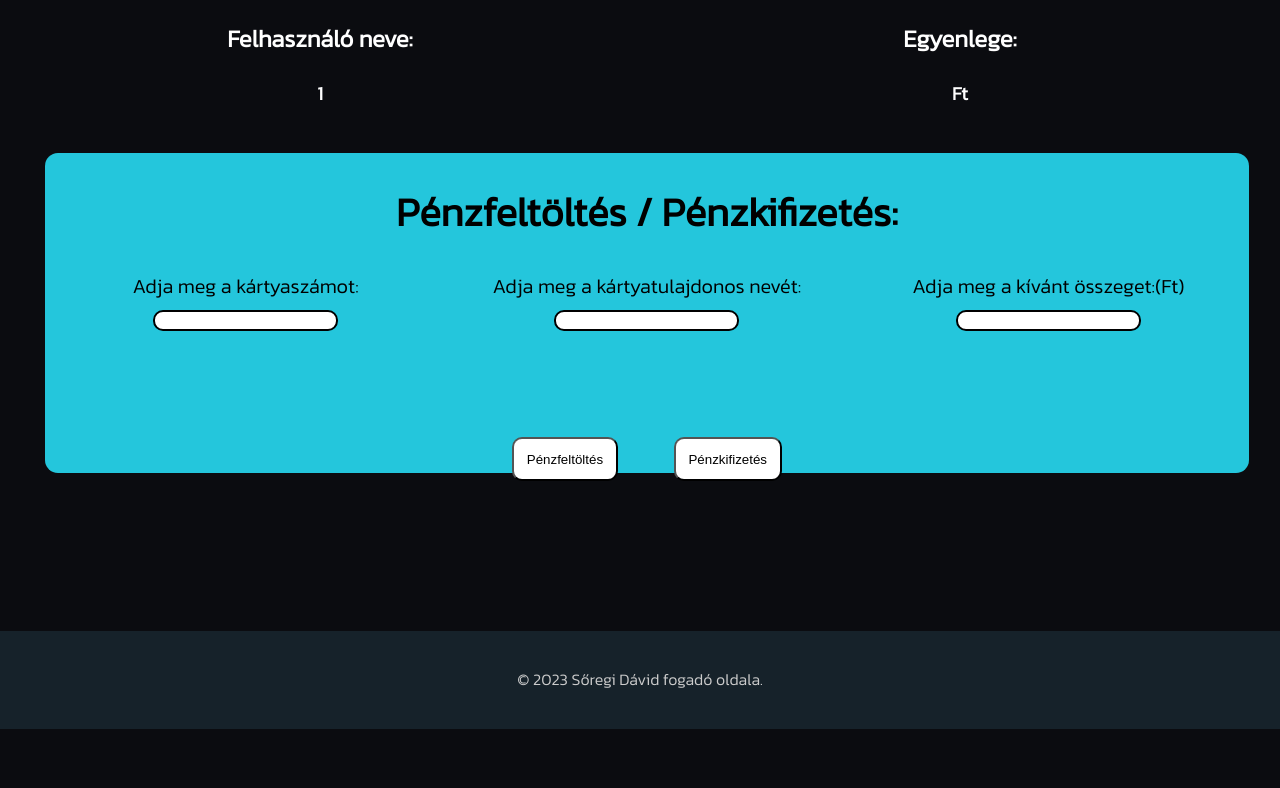
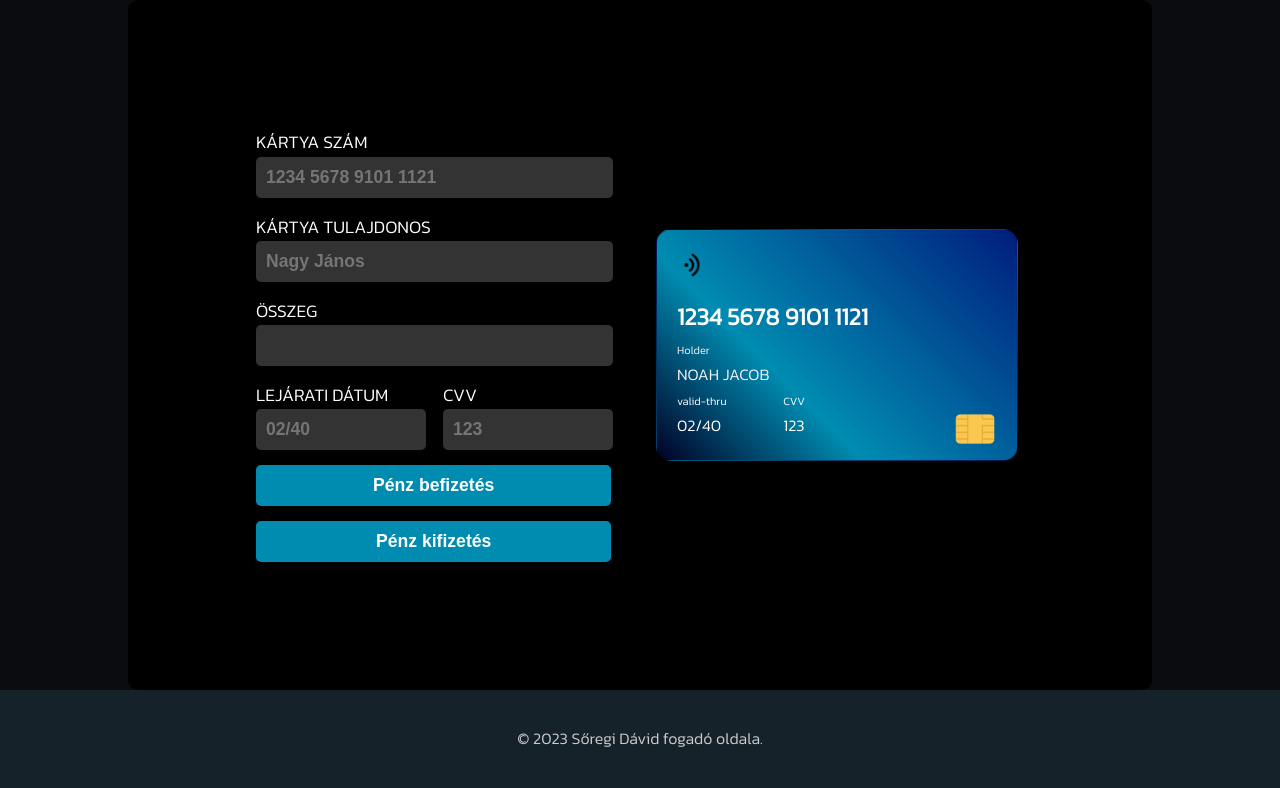
Before and after one commit to Lastwyn/Fogadas_zaro1, a PHP site: page /fogadas_zarouj/penztarca.php in a window 1280 px wide. Shown: the part 78-866 px from the top of the page. Before the commit the page ends 807 px from the top, so only its background shows below. Run offline with PHP 8.4, Linux system fonts and the light colour scheme; the visitor is signed in with stand-in values (Sample User, id 1); data comes from the database, SQL or seed files in the repository; data that the repository does not hold is empty.

Commit message:
penztarca

```diff
--- a/fogadas_zarouj/header.php
+++ b/fogadas_zarouj/header.php
@@ -27,6 +27,7 @@ if (isset($_SESSION['felhasz_id']) ? $_SESSION['felhasz_id'] = $db->security($_S
   <link rel="preconnect" href="https://fonts.googleapis.com">
   <link rel="preconnect" href="https://fonts.gstatic.com" crossorigin>
   <link href="https://fonts.googleapis.com/css2?family=Kanit:ital,wght@0,300;1,400&display=swap" rel="stylesheet">
+
 
 </head>
 
--- /dev/null
+++ b/fogadas_zarouj/js.js
@@ -0,0 +1,63 @@
+const form = document.querySelector("#credit-card");
+
+const cardNumber = document.querySelector("#card-number");
+const cardHolder = document.querySelector("#name-text");
+const cardExpiration = document.querySelector("#valid-thru-text");
+const cardCVV = document.querySelector("#cvv-text");
+
+const cardNumberText = document.querySelector(".number-vl");
+const cardHolderText = document.querySelector(".name-vl");
+const cardExpirationText = document.querySelector(".expiration-vl");
+const cardCVVText = document.querySelector(".cvv-vl");
+
+cardNumber.addEventListener("keyup", (e) => {
+    if (!e.target.value) {
+        cardNumberText.innerText = "1234 5678 9101 1121";
+    } else {
+        const valuesOfInput = e.target.value.replaceAll(" ", "");
+
+        if (e.target.value.length > 14) {
+            e.target.value = valuesOfInput.replace(/(\d{4})(\d{4})(\d{4})(\d{0,4})/, "$1 $2 $3 $4");
+            cardNumberText.innerHTML = valuesOfInput.replace(/(\d{4})(\d{4})(\d{4})(\d{0,4})/, "$1 $2 $3 $4");
+        } else if (e.target.value.length > 9) {
+            e.target.value = valuesOfInput.replace(/(\d{4})(\d{4})(\d{0,4})/, "$1 $2 $3");
+            cardNumberText.innerHTML = valuesOfInput.replace(/(\d{4})(\d{4})(\d{0,4})/, "$1 $2 $3");
+        } else if (e.target.value.length > 4) {
+            e.target.value = valuesOfInput.replace(/(\d{4})(\d{0,4})/, "$1 $2");
+            cardNumberText.innerHTML = valuesOfInput.replace(/(\d{4})(\d{0,4})/, "$1 $2");
+        } else {
+            cardNumberText.innerHTML = valuesOfInput
+        }
+    }
+})
+
+cardHolder.addEventListener("keyup", (e) => {
+    if (!e.target.value) {
+        cardHolderText.innerHTML = "NOAH JACOB";
+    } else {
+        cardHolderText.innerHTML = e.target.value.toUpperCase();
+    }
+})
+
+cardExpiration.addEventListener("keyup", (e) => {
+    if (!e.target.value) {
+        cardExpirationText.innerHTML = "02/40";
+    } else {
+        const valuesOfInput = e.target.value.replace("/", "");
+
+        if (e.target.value.length > 2) {
+            e.target.value = valuesOfInput.replace(/^(\d{2})(\d{0,2})/, "$1/$2");
+            cardExpirationText.innerHTML = valuesOfInput.replace(/^(\d{2})(\d{0,2})/, "$1/$2");
+        } else {
+            cardExpirationText.innerHTML = valuesOfInput;
+        }
+    }
+})
+
+cardCVV.addEventListener("keyup", (e) => {
+    if (!e.target.value) {
+        cardCVVText.innerHTML = "123";
+    } else {
+        cardCVVText.innerHTML = e.target.value;
+    }
+})
--- a/fogadas_zarouj/kinezet.css
+++ b/fogadas_zarouj/kinezet.css
@@ -495,7 +495,135 @@ a{
   border: none;
   border-radius: 10px;
   text-align: center;
-  width: 110%;
+  width: 115%;
   margin: 0 auto 0 auto;
 }
 /*#endregion register*/
+
+.ui{
+  border: 0;
+  box-shadow: 0 0 10´x 0 rgba(149, 184, 209, .5);
+  border-radius: 10px;
+  width: 60%;
+  margin: 0 auto;
+  padding: 10%;
+  display: flex;
+  gap: 20px;
+  background-color: rgb(0, 0, 0);
+}
+.container-left {
+  width: 50%;
+}
+
+.container-right {
+  width: 50%;
+  display: flex;
+  align-items: center;
+}
+
+.card {
+  width: 360px;
+  height: 230px;
+  margin: 0 auto;
+  background: linear-gradient(45deg, rgba(2,0,36,1) 0%, rgba(0,140,177,1) 35%, rgba(0,29,125,1) 100%);
+  border: 1px solid rgba(0,0,0,.3);
+  border-radius: 15px;
+}
+
+.intern {
+  padding: 20px;
+}
+
+.approximation {
+  width: 30px;
+  transform: rotate(90deg);
+  margin: 0;
+}
+
+.chip {
+  height: 40px;
+  position: relative;
+  left: 87%;
+  bottom: 30px;
+}
+
+.card-number {
+  margin-top: 10px;
+  font-size: 1.5rem;
+  font-weight: 700;
+  color: white;
+  display: flex;
+}
+
+.card-holder {
+  color: whitesmoke;
+}
+
+.card label {
+  font-size: .7rem;
+}
+
+.card-infos {
+  display: flex;
+  width: 40%;
+  justify-content: space-between;
+  color: white;
+}
+
+#credit-card {
+  display: flex;
+  flex-direction: column;
+  gap: 15px;
+  font-size: 1.1rem;
+  color: white;
+  text-transform: uppercase;
+}
+
+.number-container, .name-container {
+  display: flex;
+  flex-direction: column;
+}
+
+.expiration-container, .cvv-container {
+  width: 50%;
+}
+
+input {
+  border: 0;
+  border-radius: 5px;
+  padding: 10px;
+  background-color: #333333;
+  color: white;
+  font-weight: 600;
+  font-size: 1.1rem;
+  outline: 0;
+  width: 90%;
+}
+
+input[type="text"]:focus {
+  border: 1px solid #95B8D1;
+}
+
+input#valid-thru-text, input#cvv-text {
+  width: 80%;
+}
+
+input[type="submit"] {
+  width: 95%;
+  background-color: #008cb1;
+  cursor: pointer;
+}
+
+.infos-container {
+  display: flex;
+}
+
+@media (max-width: 1024px) {
+  .ui {
+      flex-direction: column-reverse;
+  }
+
+  .container-left, .container-right {
+      width: 100%;
+  }
+}
--- a/fogadas_zarouj/penztarca.php
+++ b/fogadas_zarouj/penztarca.php
@@ -10,8 +10,10 @@ if (isset($_POST['penzbe'])) {
     $kartyaszam = $db->security($_POST['kartyaszam']);
     $kartyat = $db->security($_POST['kartyat']);
     $osszeg = $db->security($_POST['osszeg']);
+    $valid = $db->security($_POST['valid-thru-text']);
+    $cvv = $db->security($_POST['cvv-text']);
     if ($osszeg >= 1500 && $osszeg <= 2000000) {
-        $sql1 = "INSERT INTO be_ki_fizetes VALUES (NULL,'$fid','" . date("Y-m-d H:i:s") . "','$kartyaszam', '+$osszeg','$kartyat');";
+        $sql1 = "INSERT INTO be_ki_fizetes VALUES (NULL,'$fid','" . date("Y-m-d H:i:s") . "','$kartyaszam','$valid','$cvv', '+$osszeg','$kartyat');";
         $result = $db->RunSQL($sql1);
         $sql = "UPDATE penztarca SET egyenleg = egyenleg + $osszeg WHERE penztarca_id = '$fid'";
         $result = $db->RunSQL($sql);
@@ -25,10 +27,12 @@ if (isset($_POST['penzki'])) {
     $kartyaszam = $db->security($_POST['kartyaszam']);
     $kartyat = $db->security($_POST['kartyat']);
     $osszeg = $db->security($_POST['osszeg']);
+    $valid = $db->security($_POST['valid-thru-text']);
+    $cvv = $db->security($_POST['cvv-text']);
     if ($osszeg <= $result6) {
         if ($osszeg >= 10000 && $osszeg <= 2000000) {
 
-            $sql = "INSERT INTO be_ki_fizetes VALUES (NULL,'$fid','" . date("Y-m-d H:i:s") . "','$kartyaszam', '-$osszeg','$kartyat');";
+            $sql = "INSERT INTO be_ki_fizetes VALUES (NULL,'$fid','" . date("Y-m-d H:i:s") . "','$kartyaszam','$valid','$cvv', '-$osszeg','$kartyat');";
             $result = $db->RunSQL($sql);
             $sql3 = "UPDATE penztarca SET egyenleg = egyenleg - $osszeg WHERE penztarca_id = '$fid'";
             $result = $db->RunSQL($sql3);
@@ -45,50 +49,68 @@ if (isset($_POST['penzki'])) {
 ?>
 
 <main>
-    <div class="grid-container-adat">
-        <div class="col1-adat">
-            <h2>Felhasználó neve:</h2>
-            <?php if (isset($_SESSION['felhasz_nev'])) : ?>
-                <h3>
-                    <?= $_SESSION['felhasz_nev']; ?>
-                </h3>
-            <?php endif; ?>
+    <section class="ui">
+        <div class="container-left">
+            <form id="credit-card" method="POST">
+                <div class="number-container">
+                    <label>Kártya Szám</label>
+                    <input type="text" name="kartyaszam" id="card-number" maxlength="19"
+                        placeholder="1234 5678 9101 1121" required
+                        onkeypress="return event.charCode >= 48 && event.charCode <= 57">
                 </div>
-        <div class="col2-adat">
-            <h2>Egyenlege:</h2>
-            <h3>
-                <?= $result6; ?> Ft
-            </h3>
+                <div class="name-container">
+                    <label>Kártya Tulajdonos</label>
+                    <input type="text" name="kartyat" id="name-text" maxlength="30" placeholder="Nagy János" required
+                        onkeypress="return (event.charCode > 64 && event.charCode < 91) || (event.charCode > 96 && event.charCode < 123) || event.key == ' '">
+                </div>
+                <div class="name-container">
+                        <label>Összeg</label>
+                        <input type="text" name="osszeg" id="name-text" min="50" max="2000000" required
+                            onkeypress="return event.charCode >= 48 && event.charCode <= 57">
+                    </div>
+                <div class="infos-container">
+                    <div class="expiration-container">
+                        <label>Lejárati Dátum</label>
+                        <input type="text" name="valid-thru-text" id="valid-thru-text" maxlength="5" placeholder="02/40"
+                            required onkeypress="return event.charCode >=48 && event.charCode <= 57">
+                    </div>
+                    <div class="cvv-container">
+                        <label>CVV</label>
+                        <input type="text" name="cvv-text" id="cvv-text" maxlength="3" placeholder="123" required
+                            onkeypress="return event.charCode >=48 && event.charCode <= 57">
                     </div>
                 </div>
-    <form method="POST">
-        <div class="kozos1">
-            <div class="penzfeltoltes">
-                <h1>Pénzfeltöltés / Pénzkifizetés:</h1>
-                <div class="grid-container-penzfeltoltes">
-
-                    <div class="col1-penzfeltoltes">
-                        <label for="kartyaszam">Adja meg a kártyaszámot:</label>
-                        <input type="text" name="kartyaszam" id="inputppenz" required>
+                <input type="submit" value="Pénz befizetés" id="add" name="penzbe">
+                <input type="submit" value="Pénz kifizetés" id="add" name="penzki">
+            </form>
         </div>
-                    <div class="col2-penzfeltoltes">
-                        <label for="kartyat">Adja meg a kártyatulajdonos nevét:</label>
-                        <input type="text" name="kartyat" id="inputppenz" required>
-                        <br>
-                        <button class="button" id="inputppenzbutton" name="penzbe">Pénzfeltöltés</button>
-                        <button class="button" id="inputppenzbutton" name="penzki">Pénzkifizetés</button>
+        <div class="container-right">
+            <div class="card">
+                <div class="intern">
+                    <img class="approximation" src="img/aprox.png" alt="aproximation">
+                    <div class="card-number">
+                        <div class="number-vl">1234 5678 9101 1121</div>
                     </div>
-                    <div class="col3-penzfeltoltes">
-                        <label for="osszeg">Adja meg a kívánt összeget:(Ft)</label>
-                        <input type="text" name="osszeg" id="inputppenz" required>
+                    <div class="card-holder">
+                        <label>Holder</label>
+                        <div class="name-vl">NOAH JACOB</div>
                     </div>
-    </form>
+                    <div class="card-infos">
+                        <div class="exp">
+                            <label>valid-thru</label>
+                            <div class="expiration-vl">02/40</div>
+                        </div>
+                        <div class="cvv">
+                            <label>CVV</label>
+                            <div class="cvv-vl">123</div>
+                        </div>
+                    </div>
+                    <img class="chip" src="img/chip.png" alt="chip">
                 </div>
             </div>
         </div>
 
-
-
+    </section>
 </main>
-
+<script src="js.js"></script>
 <?php include('footer.php'); ?>
--- a/fogadas_zarouj/resetpassword.php
+++ b/fogadas_zarouj/resetpassword.php
@@ -17,7 +17,7 @@ if (isset($_POST['jelszovissza'])) {
         Kérjük, kattintson erre a linkre új jelszó beállításához:
         http://localhost/fogadas_zarouj/newpassword.php?email=' . $visszaemail . '&hash=' . $felhasznalo['hash'];
         $headers = 'from:admin@localhost.org';
-        print_r(mail($to, $subject, $message, $headers));
+        mail($to, $subject, $message, $headers);
         echo '<div id="modal" style="position: fixed; top: 20%; left: 50%; transform: translateX(-50%); background-color: #fff; padding: 20px; border: 1px solid #ddd; box-shadow: 0 4px 8px rgba(0, 0, 0, 0.3); border-radius: 5px; text-align: center;  font-size: 16px; color: #333;">';
         echo '<p>Az E-mailt elküldtük a megadott e-mail címedre</div></p>';
         echo '</div>';
```
Also changed, not shown: fogadas_zaro(2).sql, fogadas_zarouj/img/aprox.png (added), fogadas_zarouj/img/chip.png (added). Lines whose indentation alone changed are shown as unchanged.
